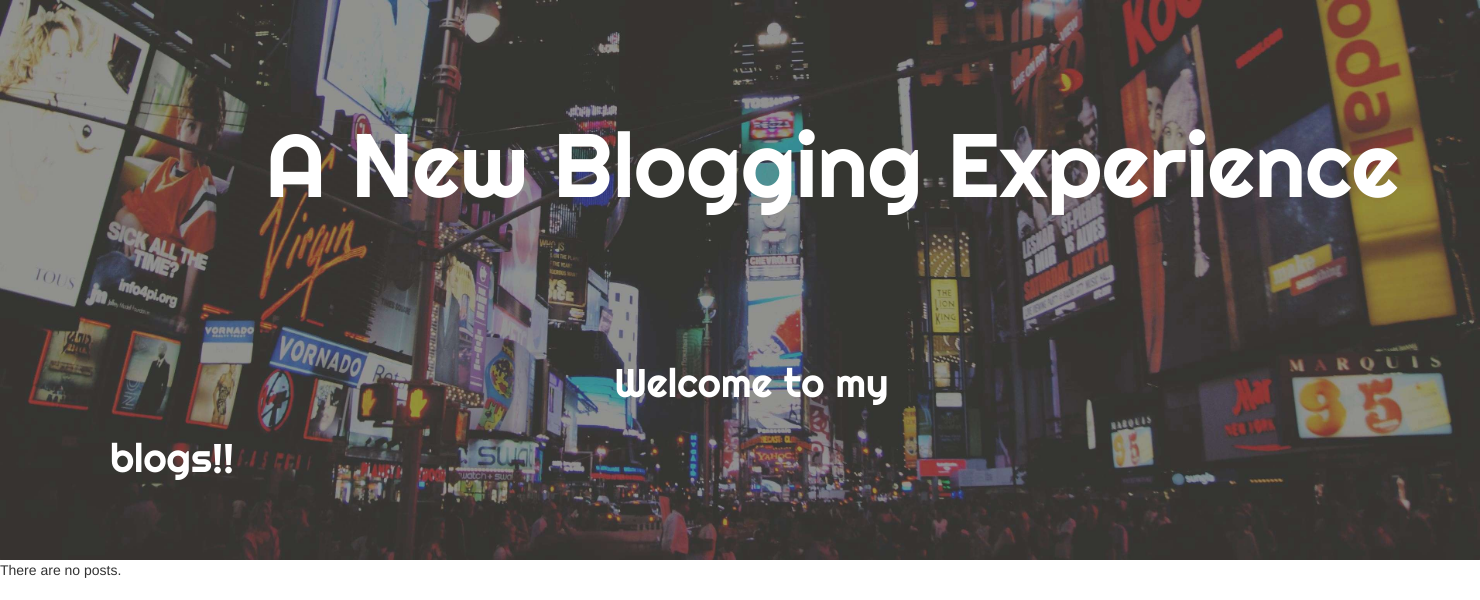
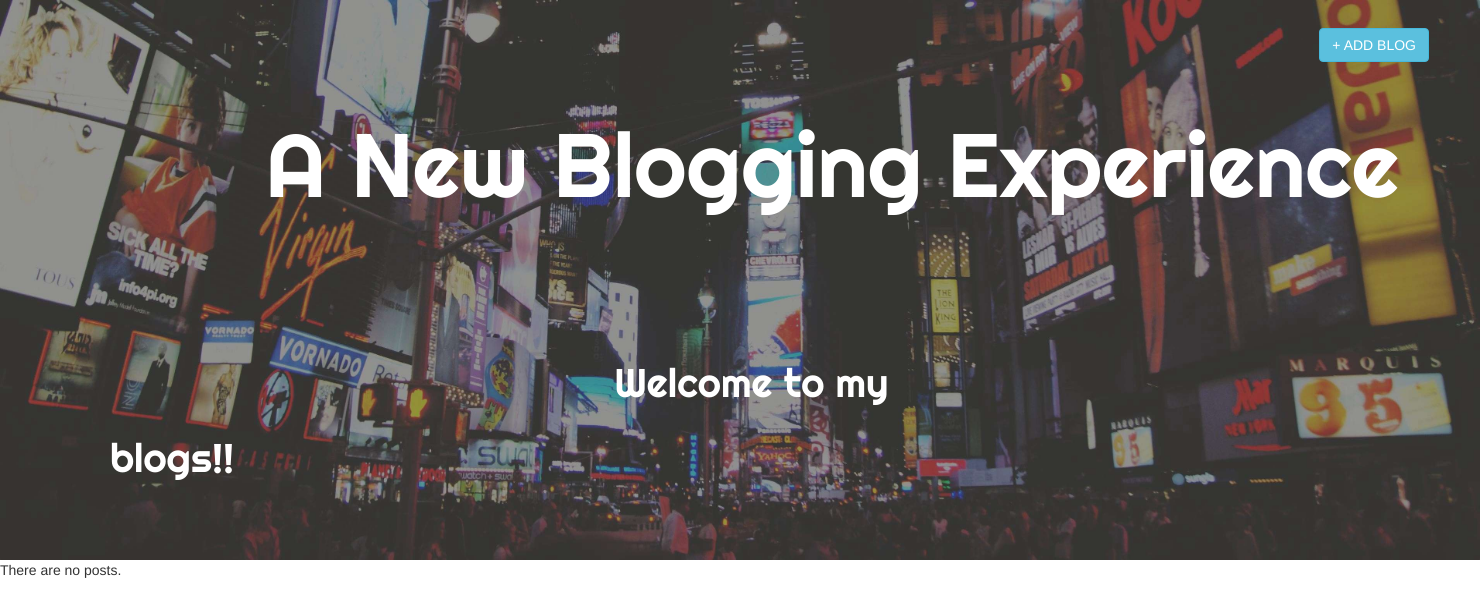
Before and after one commit to darshithb/myblog, a Django app: page / in a window 1480 px wide. Shown: the top 600 px of the page. Run offline with Django 3.2, Linux system fonts and the light colour scheme; data that the repository does not hold is empty; some libraries are stand-ins or nearby versions.

Commit message:
changes for adding a button

```diff
--- a/templates/base_site.html
+++ b/templates/base_site.html
@@ -7,6 +7,8 @@
         <link href='http://fonts.googleapis.com/css?family=Varela+Round' rel='stylesheet' type='text/css'>
         <div class="wrapper-easy"><span class="text_pos"> A New Blogging Experience </span>
         <span class="second-wrapper"> Welcome to my blogs!! </span>
+
+
 
         </div>
 
@@ -23,6 +25,8 @@
 		</style>
     </head>
     <body>
+
+           <a href="{% url 'add_blog' %}" class="btn btn-info add-blog"> + ADD BLOG </a>
 {#        <h1>{% block title %}Welcome to my blogs!!{% endblock %}</h1>#}
         {% block content %}
 {#            <script src="http://code.jquery.js"></script>#}
```
